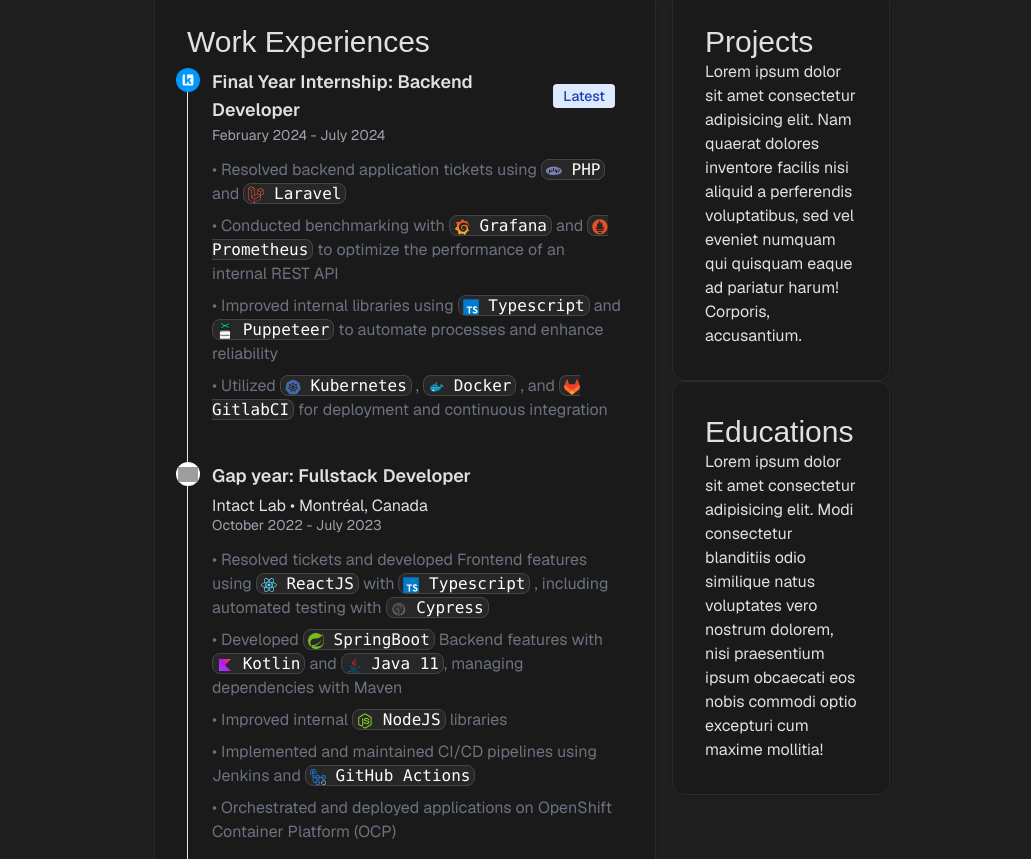
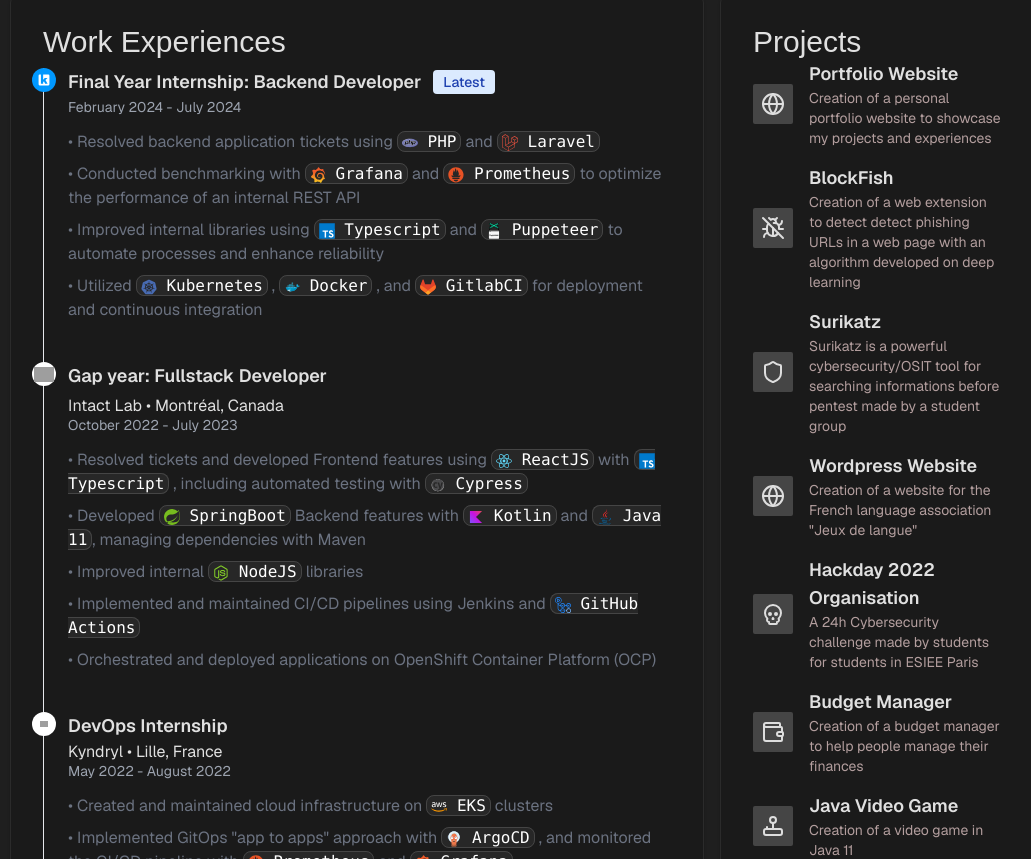
Before and after one commit to alphae-nix/laurent-website, a Next.js app: page / in a window 1280 px wide. Shown: the part 421-1280 px from the top of the page, without its empty margins (118-1149 px from the left). Built offline with nearby package versions, Linux system fonts and the light colour scheme; grey boxes are pictures that could not be loaded; a web font is replaced by a local one.

Commit message:
stable release

```diff
--- a/app/_components/Status.tsx
+++ b/app/_components/Status.tsx
@@ -1,19 +1,86 @@
-import { Card } from "@/components/ui/card";
-import { Section } from "./Section";
-import { Code } from "./Code";
+import {Card} from "@/components/ui/card";
+import {Code} from "./Code";
 import Image from "next/image";
+import Link from "next/link";
+import {BugOff, LucideIcon, Shield, Globe, Wallet, Joystick, Skull, GraduationCap} from "lucide-react";
+
+const SIDE_PROJECTS = [
+    {
+        Logo: Globe,
+        title: "Portfolio Website",
+        description: "Creation of a personal portfolio website to showcase my projects and experiences",
+        url: "https://laurent.delatte.ovh",
+    },
+    {
+        Logo: BugOff,
+        title: "BlockFish",
+        description: "Creation of a web extension to detect detect phishing URLs in a web page with an algorithm developed on deep learning",
+        url: "https://github.com/alphae-nix/BlockPhish"
+
+    },
+    {
+        Logo: Shield,
+        title: "Surikatz",
+        description: "Surikatz is a powerful cybersecurity/OSIT tool for searching informations before pentest made by a student group",
+        url: "https://github.com/Projet-AKKA-E4/Surikatz"
+    },
+    {
+        Logo: Globe,
+        title: "Wordpress Website",
+        description: "Creation of a website for the French language association \"Jeux de langue\"",
+        url: "https://jeuxdelangue.fr",
+    },
+    {
+        Logo: Skull,
+        title: "Hackday 2022 Organisation",
+        description: "A 24h Cybersecurity challenge made by students for students in ESIEE Paris ",
+        url: "https://hackday.fr/",
+    },
+    {
+        Logo: Wallet,
+        title: "Budget Manager",
+        description: "Creation of a budget manager to help people manage their finances",
+        url: "https://github.com/alphae-nix/Account_Manager",
+    },
+    {
+        Logo: Joystick,
+        title: "Java Video Game",
+        description: "Creation of a video game in Java 11",
+        url: "https://github.com/alphae-nix/Zuul",
+    },
+];
+
+type SideProjectProps = {
+    Logo: LucideIcon;
+    title: string;
+    description: string;
+    url: string;
+};
+const SideProject = (props: SideProjectProps) => {
+    return (
+        <Link className="inline-flex items-center gap-4 hover:bg-accent/50 transition-colors" href={props.url}>
+  <span className="bg-accent text-accent-foreground p-2 rounded-sm">
+    <props.Logo/>
+  </span>
+            <div>
+                <p className="text-lg font-semibold">{props.title}</p>
+                <p className="text-sm text-muted-foreground">{props.description}</p>
+            </div>
+        </Link>);
+};
 
 export const Status = () => {
     return (
-    <Section className="flex max-lg:flex-col items-start gap-4 mt-16">
+        <div className="flex px-4 lg:px-32 max-lg:flex-col items-start gap-4 mt-16">
             <Card className="flex-[2] flex flex-col gap-2 p-8 ">
                 <h3 className="text-3xl font-caption"> Work Experiences </h3>
 
                 <ol className="relative border-s border-gray-200 dark:border-gray-700">
                     <li className="mb-10 ms-6">
-            <span className="absolute flex items-center justify-center w-6 h-6  rounded-full -start-3 dark:ring-gray-900 ">
+            <span
+                className="absolute flex items-center justify-center w-6 h-6  rounded-full -start-3 dark:ring-gray-900 ">
               <svg viewBox="0 0 1024 1024" xmlns="http://www.w3.org/2000/svg">
-                <circle cx="512" cy="512" r="512" fill="#0098ff" />
+                <circle cx="512" cy="512" r="512" fill="#0098ff"/>
                 <path
                     d="M696.8 281H475.66v225.45L545.88 427h115.5l-88.17 83.75 93.71 156.49H560.66l-49.93-96.66-35.07 33.82v62.83h-96.1V281H327.2a46.2 46.2 0 0 0-46.2 46.2v369.6a46.2 46.2 0 0 0 46.2 46.2h369.6a46.2 46.2 0 0 0 46.2-46.2V327.2a46.2 46.2 0 0 0-46.2-46.2z"
                     fill="#fff"
@@ -22,7 +89,8 @@ export const Status = () => {
             </span>
                         <h3 className="flex items-center mb-1 text-lg font-semibold">
                             Final Year Internship: Backend Developer
-              <span className="bg-blue-100 text-blue-800 text-sm font-medium me-2 px-2.5 py-0.5 rounded dark:bg-blue-900 dark:text-blue-300 ms-3">
+                            <span
+                                className="bg-blue-100 text-blue-800 text-sm font-medium me-2 px-2.5 py-0.5 rounded dark:bg-blue-900 dark:text-blue-300 ms-3">
                 Latest
               </span>
                         </h3>
@@ -161,8 +229,9 @@ export const Status = () => {
                         </ul>
                     </li>
                     <li className="mb-10 ms-6">
-            <span className="absolute flex items-center justify-center w-6 h-6 bg-white rounded-full -start-3 dark:ring-gray-900 dark:bg-blue-900 p-0.5">
-              <img src="https://seekvectorlogo.com/wp-content/uploads/2019/08/intact-insurance-vector-logo.png" />
+            <span
+                className="absolute flex items-center justify-center w-6 h-6 bg-white rounded-full -start-3 dark:ring-gray-900 dark:bg-blue-900 p-0.5">
+              <img src="https://seekvectorlogo.com/wp-content/uploads/2019/08/intact-insurance-vector-logo.png"/>
             </span>
                         <h3 className="mb-1 text-lg font-semibold ">
                             Gap year: Fullstack Developer
@@ -295,7 +364,8 @@ export const Status = () => {
                         </ul>
                     </li>
                     <li className="ms-6">
-            <span className="absolute flex items-center justify-center w-6 h-6 bg-white rounded-full -start-3 dark:ring-gray-900 dark:bg-blue-900">
+            <span
+                className="absolute flex items-center justify-center w-6 h-6 bg-white rounded-full -start-3 dark:ring-gray-900 dark:bg-blue-900">
               <img
                   src="https://companieslogo.com/img/orig/KD-f1c759cb.png?t=1720244492"
                   className="w-2"
@@ -306,7 +376,8 @@ export const Status = () => {
                             <a href="https://www.kyndryl.com/" className="hover:underline">
                                 <h4 className="text-md">Kyndryl • Lille, France</h4>
                             </a>
-              <time className="block text-sm font-normal leading-none text-gray-400 dark:text-gray-500 mb-4">
+                            <time
+                                className="block text-sm font-normal leading-none text-gray-400 dark:text-gray-500 mb-4">
                                 May 2022 - August 2022
                             </time>
                         </div>
@@ -387,21 +458,33 @@ export const Status = () => {
                     </li>
                 </ol>
             </Card>
-      <div className="flex-1">
+            <div className="flex-1 flex flex-col gap-4">
                 <Card className="p-8">
                     <h3 className="text-3xl font-caption"> Projects</h3>
-          <p>
-            Lorem ipsum dolor sit amet consectetur adipisicing elit. Nam quaerat
-            dolores inventore facilis nisi aliquid a perferendis voluptatibus,
-            sed vel eveniet numquam qui quisquam eaque ad pariatur harum!
-            Corporis, accusantium.
-          </p>
+                    <div className="flex flex-col gap-4">
+                        {SIDE_PROJECTS.map((project, index) => (
+                            <SideProject
+                                key={index}
+                                Logo={project.Logo}
+                                title={project.title}
+                                description={project.description}
+                                url={project.url}
+                            />
+                        ))}
+                    </div>
                 </Card>
                 <Card className="p-8">
-          <h3 className="text-3xl font-caption"> Educations </h3>
-          <p>Lorem ipsum dolor sit amet consectetur adipisicing elit. Modi consectetur blanditiis odio similique natus voluptates vero nostrum dolorem, nisi praesentium ipsum obcaecati eos nobis commodi optio excepturi cum maxime mollitia!</p>
+                    <h3 className="text-3xl font-caption "> Educations </h3>
+                    <div className={"flex flex-col gap-4"}>
+                        <SideProject title={"ESIEE Paris"} description="Computer Science" url="https://www.esiee.fr/"
+                                     Logo={GraduationCap}/>
+                        <SideProject title={"Heriot Watt Scotland "} description="Student Semester Exchange - Computer Science"
+                                     url=" https://www.hw.ac.uk/"
+                                     Logo={GraduationCap}/>
+                    </div>
                 </Card>
             </div>
-    </Section>
+
+        </div>
     );
 };
```
Also changed, not shown: 2 other files (tests, documents, lock files or other folders). Lines whose indentation alone changed are shown as unchanged.
